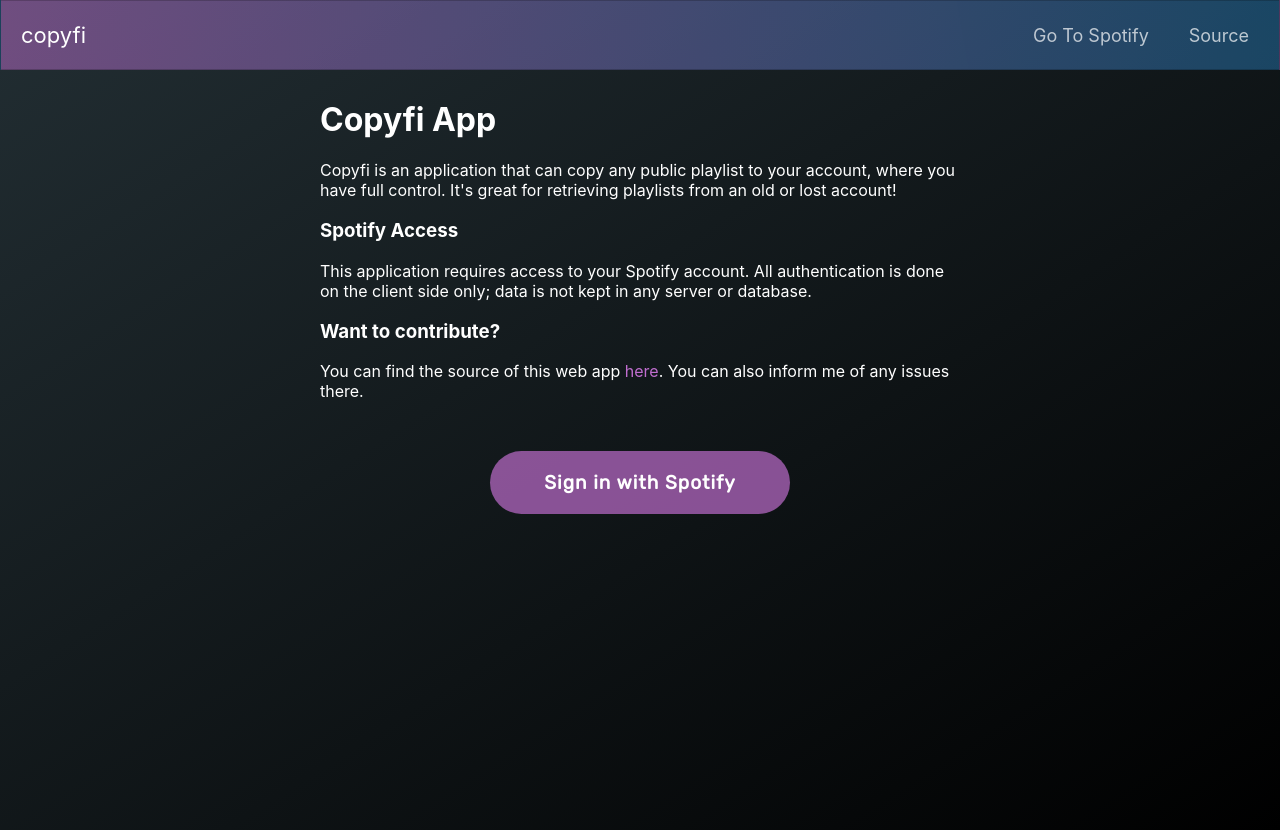
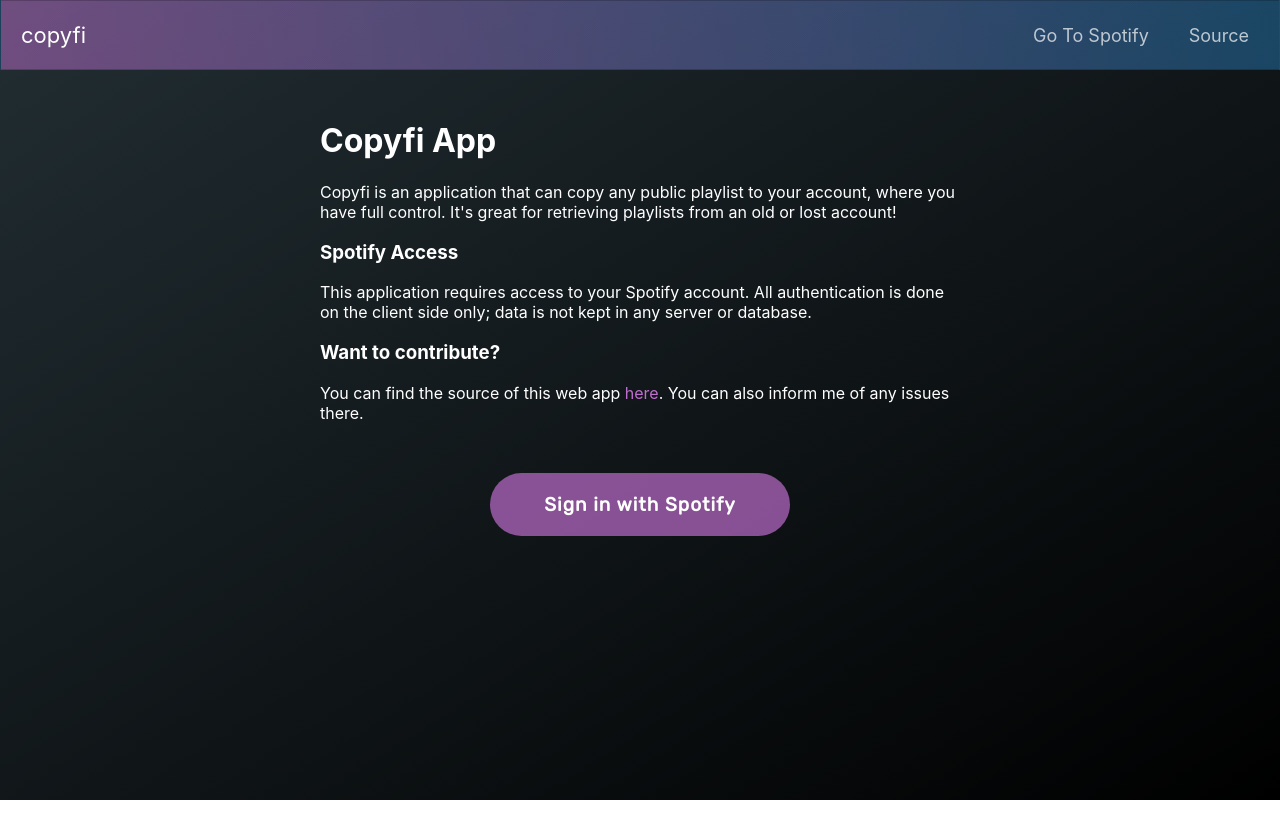
Before and after one commit to LfxB/copyfi, a React (Create React App) app: page / in a window 1280 px wide. After the commit the page ends 800 px from the top, so only its background shows below. Built offline with nearby package versions, Linux system fonts and the light colour scheme.

Commit message:
Add top padding to home

```diff
--- a/src/Pages/Home.css
+++ b/src/Pages/Home.css
@@ -1,6 +1,6 @@
 .home-container {
   position: relative;
-  margin-top: 30px;
+  padding-top: 30px;
 }
 
 .btn-link {
```
